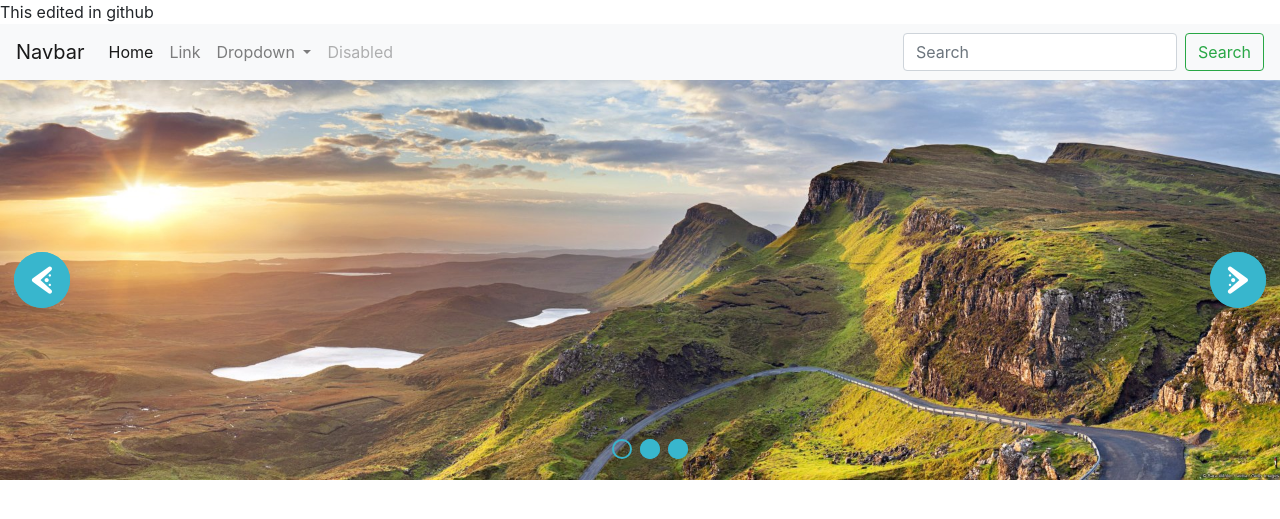
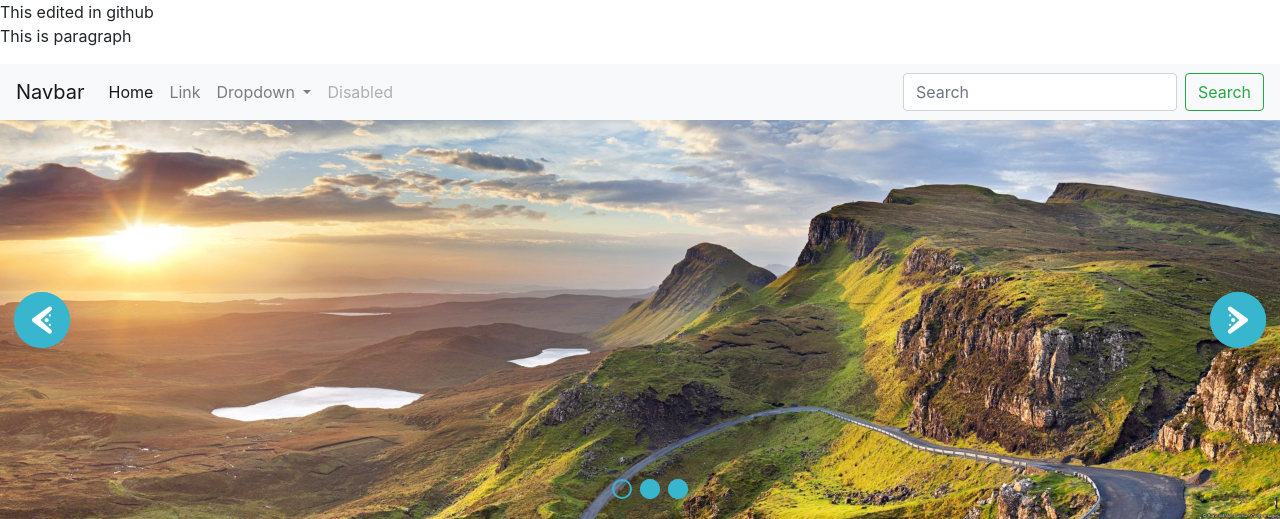
Before and after one commit to Murshid57/Test, a PHP site: page / in a window 1280 px wide. Shown: the top 519 px of the page. Run offline with PHP 8.4, Linux system fonts and the light colour scheme.

Commit message:
Add new file

```diff
--- /dev/null
+++ b/aboutus.php
@@ -0,0 +1 @@
+<h1>This is aboutus page</h1>
--- a/index.php
+++ b/index.php
@@ -7,6 +7,7 @@
   </head>
   <body
 	  <h1>This edited in github</h1>
+    <p>This is paragraph</p>
     <?php include"menu.php"?>
     <!-- Start WOWSlider.com BODY section -->
 <div id="wowslider-container1">
```
